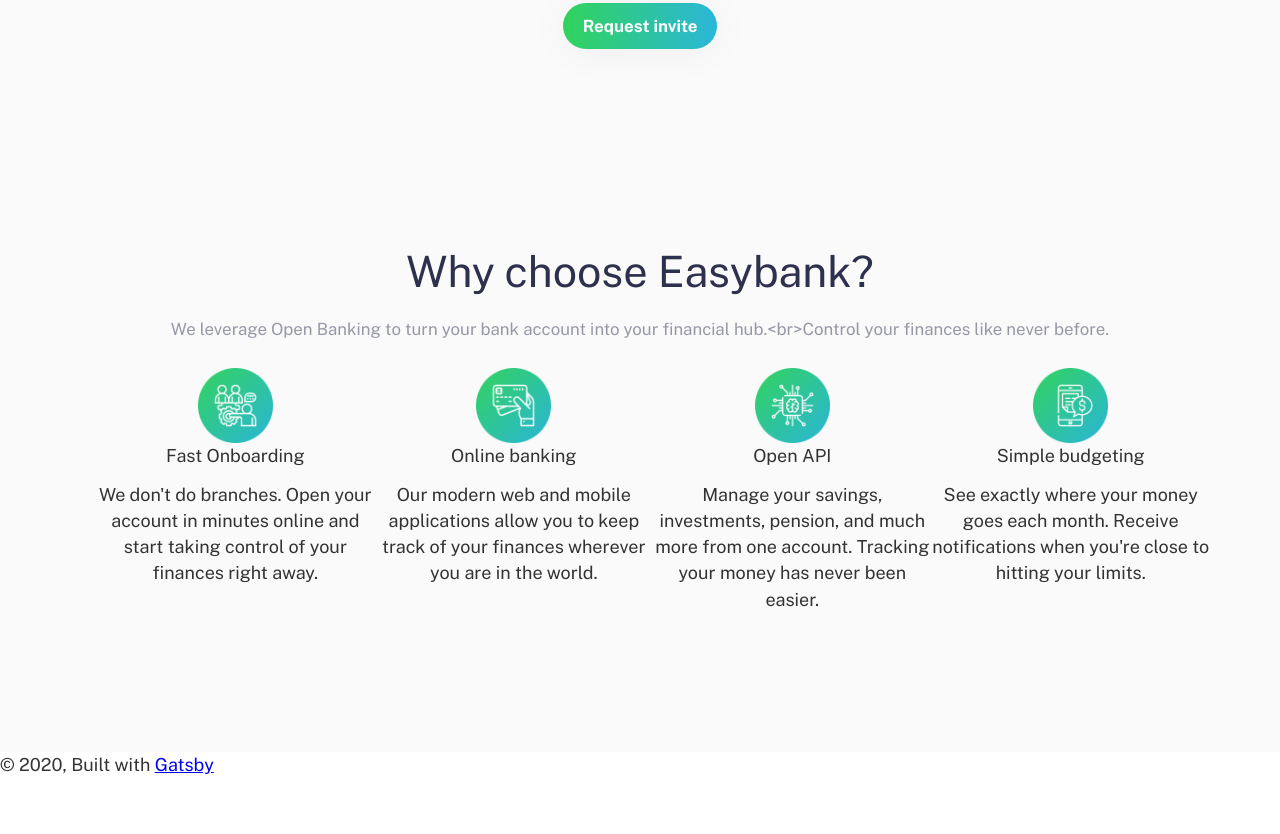
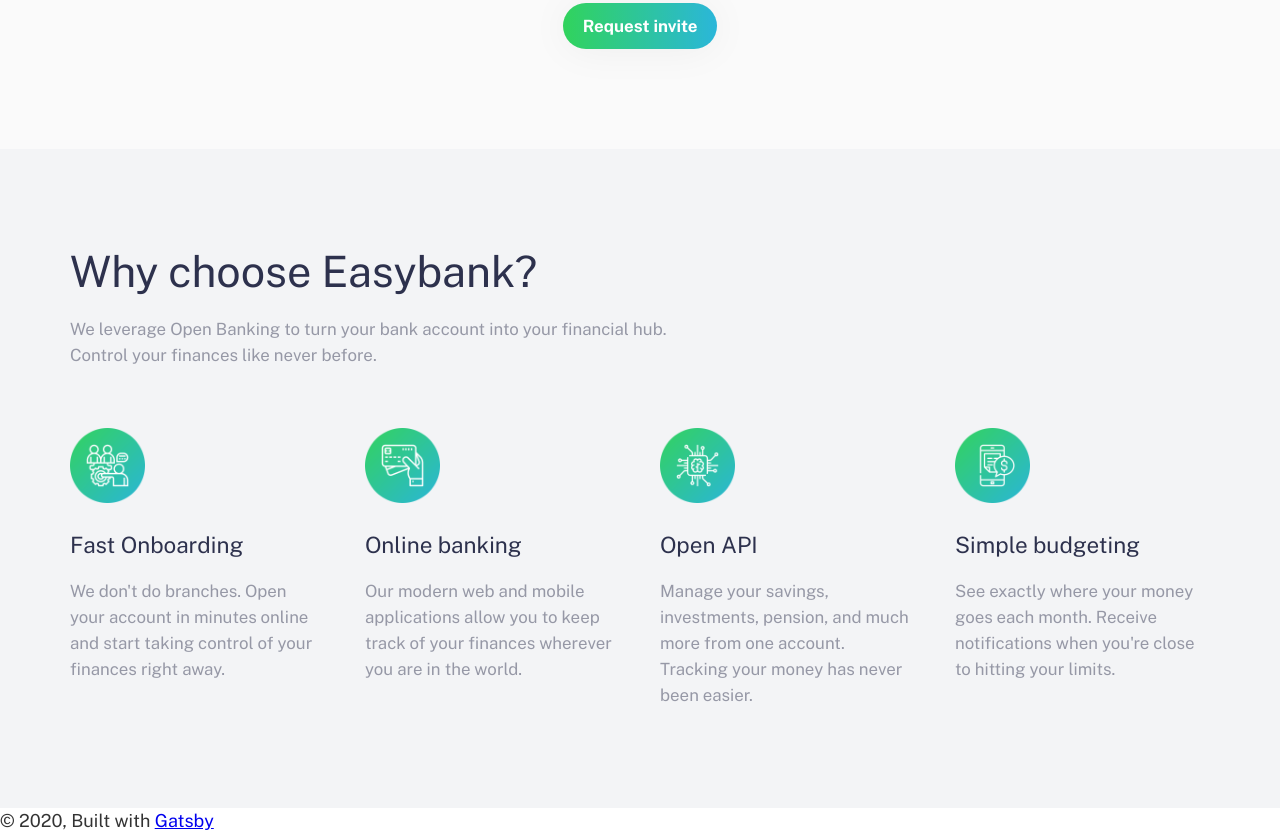
Before and after one commit to tmaulon/gatsby-easybank-landing-page, a Gatsby site: page / in a window 1280 px wide. Shown: the part 1525-2359 px from the top of the page. Before the commit the page ends 2303 px from the top, so only its background shows below. Built offline with nearby package versions, Linux system fonts and the light colour scheme; Gatsby itself is replaced by a stand-in of ours.

Commit message:
implements all reasons why  in the section

```diff
--- a/src/components/reasons-why-section.tsx
+++ b/src/components/reasons-why-section.tsx
@@ -19,13 +19,13 @@ export const ReasonsWhySection = ({
 	<StyledSection>
 		<StyledContainer>
 			<Title>{sectionTitle.en}</Title>
-			<Text>{sectionDescription.en}</Text>
+			<Text dangerouslySetInnerHTML={{ __html: sectionDescription.en }} />
 			<ReasonsList>
 				{allReasonsWhyJson.edges.map(({ node: reason }, index) => (
 					<Reason key={`${reason.id}-${index}`}>
 						<ReasonIcon fluid={reason.picture.src.childImageSharp.fluid} alt={reason.picture.alt.en} />
-						<p>{reason.title.en}</p>
-						<p>{reason.description.en}</p>
+						<ReasonTitle>{reason.title.en}</ReasonTitle>
+						<ReasonDescription>{reason.description.en}</ReasonDescription>
 					</Reason>
 				))}
 			</ReasonsList>
@@ -36,7 +36,7 @@ const StyledSection = styled.section`
 	position: relative;
 	z-index: 0;
 	padding: 100px 0;
-	background-color: ${Colors.neutral.veryLightGray};
+	background-color: ${Colors.neutral.lightGrayishBlue};
 `
 const StyledContainer = styled(Wrapper)`
 	position: relative;
@@ -49,6 +49,9 @@ const Title = styled.h2`
 	text-align: center;
 	color: ${Colors.primary.darkBlue};
 	margin: 0 0 20px;
+	@media screen and (min-width: 768px) {
+		text-align: left;
+	}
 `
 const Text = styled.p`
 	font-family: ${Typography.fontFamily.mainSansSerif};
@@ -56,12 +59,19 @@ const Text = styled.p`
 	font-size: ${Typography.fontSize.main};
 	text-align: center;
 	color: ${Colors.neutral.grayishBlue};
+	margin-bottom: 60px;
+	@media screen and (min-width: 768px) {
+		text-align: left;
+	}
 `
 const ReasonsList = styled.ul`
 	list-style-type: none;
 	display: grid;
 	grid-template-columns: 1fr;
 	grid-template-rows: repeat(auto, 1fr);
+	padding: 0;
+	margin: 0;
+	grid-gap: 40px;
 	@media screen and (min-width: 768px) {
 		grid-template-columns: repeat(4, 1fr);
 	}
@@ -70,9 +80,37 @@ const Reason = styled.li`
 	grid-column: span 1;
 	grid-row: span 1;
 	text-align: center;
+	padding: 0;
+	margin: 0;
 `
 const ReasonIcon = styled(Img)`
 	max-width: 75px;
 	height: auto;
-	margin: 0 auto;
+	margin: 0 auto 30px;
+
+	@media screen and (min-width: 768px) {
+		margin: 0 0 30px;
+	}
 `
+const ReasonTitle = styled.h3`
+	font-family: ${Typography.fontFamily.mainSansSerif};
+	font-weight: ${Typography.fontWeight.regular};
+	font-size: ${Typography.fontSize.subtitles};
+	text-align: center;
+	color: ${Colors.primary.darkBlue};
+	margin: 0 auto 20px;
+	@media screen and (min-width: 768px) {
+		text-align: left;
+	}
+`
+const ReasonDescription = styled.p`
+	font-family: ${Typography.fontFamily.mainSansSerif};
+	font-weight: ${Typography.fontWeight.regular};
+	font-size: ${Typography.fontSize.main};
+	text-align: center;
+	color: ${Colors.neutral.grayishBlue};
+	margin: 0 auto 40px;
+	@media screen and (min-width: 768px) {
+		text-align: left;
+	}
+`
```
